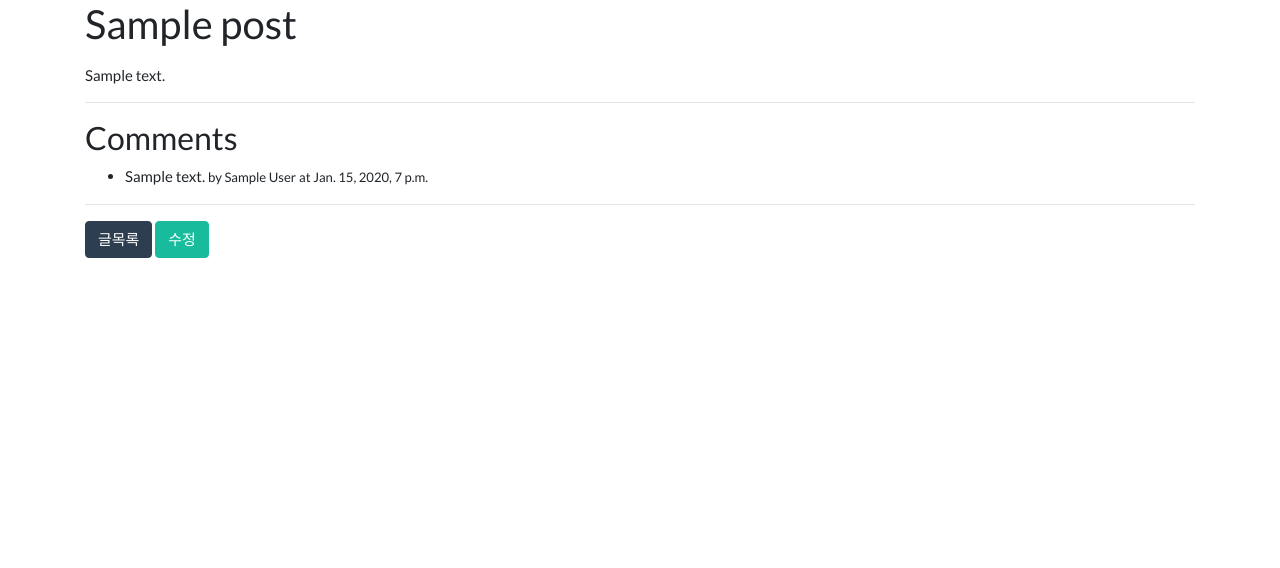
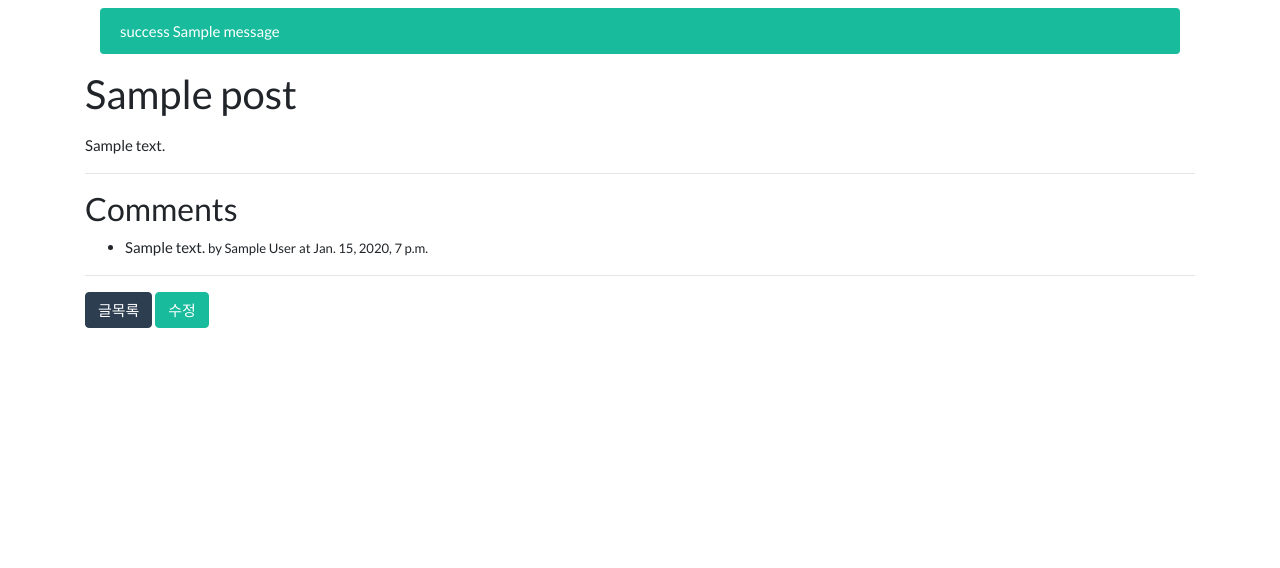
Before and after one commit to csrane/monkey, a Django app: a page that uses monkey/templates/layout.html in a window 1280 px wide. Shown: the part 71-639 px from the top of the page. Run offline with Django 3.2, Linux system fonts and the light colour scheme; tables that the repository leaves empty hold one stand-in row (values such as "Sample post"); one stand-in notice (Sample message) is shown; some libraries are stand-ins or nearby versions.

Commit message:
blog.views.post_new / post_edit 뷰에 message 적용

```diff
--- a/blog/views.py
+++ b/blog/views.py
@@ -1,4 +1,5 @@
 #blog/views.py
+from django.contrib import messages
 from django.http import Http404
 from django.shortcuts import get_object_or_404,  render, redirect
 from .models import Post
@@ -35,6 +36,7 @@ def post_new(request):
         form = PostForm(request.POST, request.FILES)
         if form.is_valid():
             post = form.save()
+            messages.success(request, '새 포스팅을 저장했습니다.')
             return redirect(post) #get_absolute_url() => post_detail
     else:
         form =PostForm()
@@ -51,6 +53,7 @@ def post_edit(request, id):
         form = PostForm(request.POST, request.FILES, instance=post)
         if form.is_valid():
             post = form.save()
+            messages.success(request, '포스트 내용을 수정했습니다.')
             return redirect(post) #get_absolute_url() => post_detail
     else:
         form =PostForm(instance=post)
--- a/monkey/templates/layout.html
+++ b/monkey/templates/layout.html
@@ -56,7 +56,18 @@ background-color: #f5f5f5;
 
     </div>
 </nav>
-
+<div class="container">
+{% if messages %}
+    <div class="container">
+    {% for message in messages  %}
+        <div class="alert alert-{{ message.tags }} mt-2">
+            {{ message.tags }}
+            {{ message.message }} {# 메세지내용 #}
+        </div>
+    {% endfor %}
+    </div>
+{% endif %}
+</div>
 {% block content %}
 {% endblock %}
 <div id="page-footer">
```
